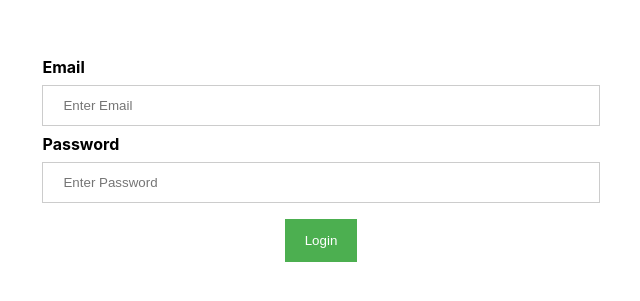
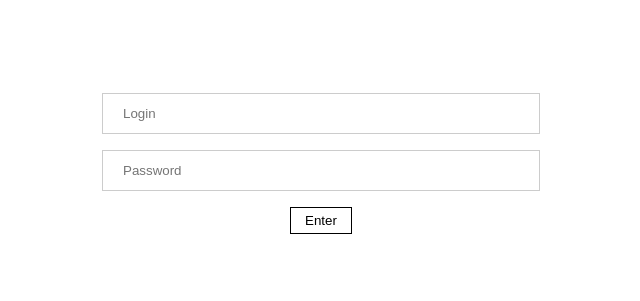
Before and after one commit to joebalan-git/react-outlook-mailer-web, a React (Create React App) app: page / in a window 1280 px wide. Shown: the part 237-538 px from the top of the page, without its empty margins (319-959 px from the left). Built offline with nearby package versions, Linux system fonts and the light colour scheme.

Commit message:
Login form as per task

```diff
--- a/src/App.css
+++ b/src/App.css
@@ -19,7 +19,7 @@ div#root{
 }
 
 /* Full-width inputs */
-input[type=text], input[type=password] {
+.full-width-field {
   width: 100%;
   padding: 12px 20px;
   margin: 8px 0;
@@ -30,11 +30,11 @@ input[type=text], input[type=password] {
 
 /* Set a style for all buttons */
 button {
-  background-color: #4CAF50;
-  color: white;
-  padding: 14px 20px;
+  background-color: transparent;
+  color: #000;
+  border: 1px solid #000;
+  padding: 5px 14px;
   margin: 8px 0;
-  border: none;
   cursor: pointer;
   width: auto;
 }
--- a/src/App.tsx
+++ b/src/App.tsx
@@ -6,14 +6,10 @@ function App() {
     <div className="wrapper">
       <form method="post">
         <div className="container">
-          <label htmlFor="uname"><b>Email</b></label>
-          <input type="text" placeholder="Enter Email" name="uname" required />
-
-          <label htmlFor="psw"><b>Password</b></label>
-          <input type="password" placeholder="Enter Password" name="psw" required />
-
+          <input type="email" className="full-width-field" placeholder="Login" name="uname" required />
+          <input type="password" className="full-width-field" placeholder="Password" name="psw" required />
           <div className="text-center">
-            <button type="submit">Login</button>
+            <button type="submit">Enter</button>
           </div>
         </div>
       </form>
```
